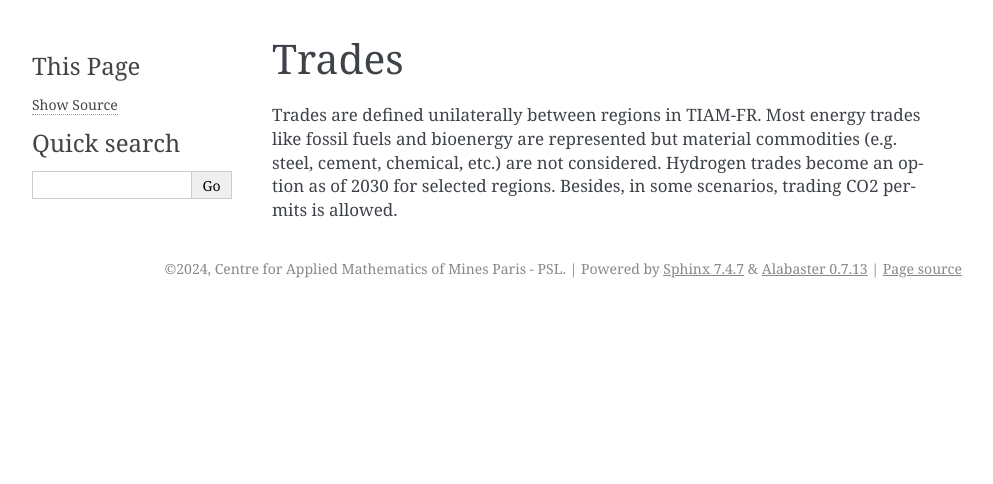
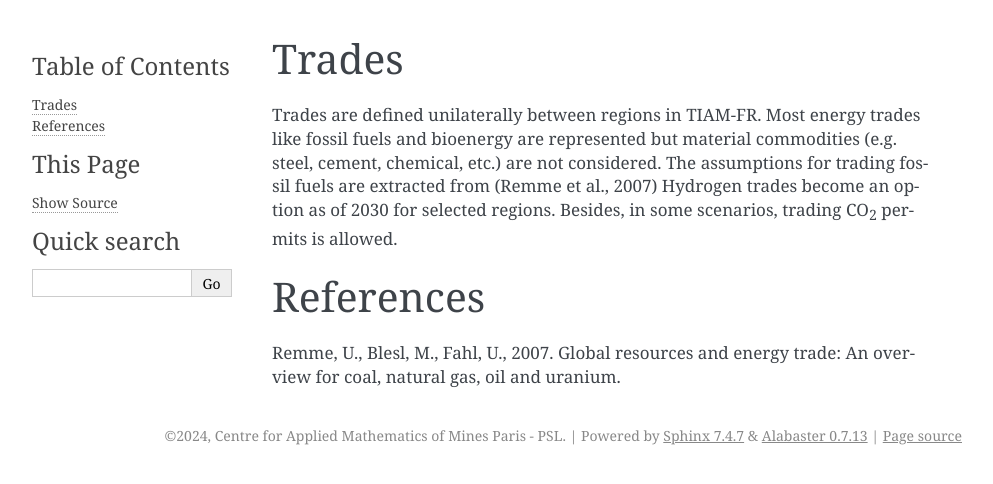
Before and after one commit to LucasDesport/tiam-fr, a Sphinx documentation site: the page built from docs/trades/index.md, in a window 1280 px wide. Shown: the top 484 px of the page, without its empty margins (148-1141 px from the left). Built offline with Sphinx 7.4.7, drawn with Linux system fonts in a browser that asks for light colours; pages that are not in the unit, such as notebooks, are missing from menus.

Commit message:
Update index.md

```diff
--- a/docs/trades/index.md
+++ b/docs/trades/index.md
@@ -1,3 +1,7 @@
 # Trades
 
-Trades are defined unilaterally between regions in TIAM-FR. Most energy trades like fossil fuels and bioenergy are represented but material commodities (e.g. steel, cement, chemical, etc.) are not considered. Hydrogen trades become an option as of 2030 for selected regions. Besides, in some scenarios, trading CO2 permits is allowed.
+Trades are defined unilaterally between regions in TIAM-FR. Most energy trades like fossil fuels and bioenergy are represented but material commodities (e.g. steel, cement, chemical, etc.) are not considered. The assumptions for trading fossil fuels are extracted from (Remme et al., 2007) Hydrogen trades become an option as of 2030 for selected regions. Besides, in some scenarios, trading CO<sub>2</sub> permits is allowed.
+
+# References
+
+Remme, U., Blesl, M., Fahl, U., 2007. Global resources and energy trade: An overview for coal, natural gas, oil and uranium.
```
